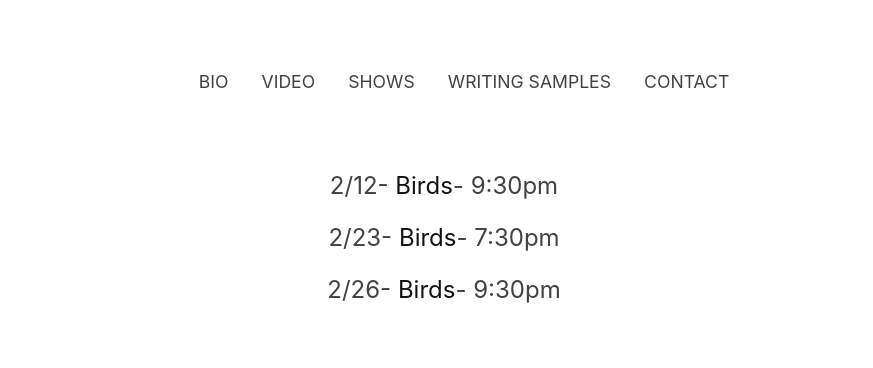
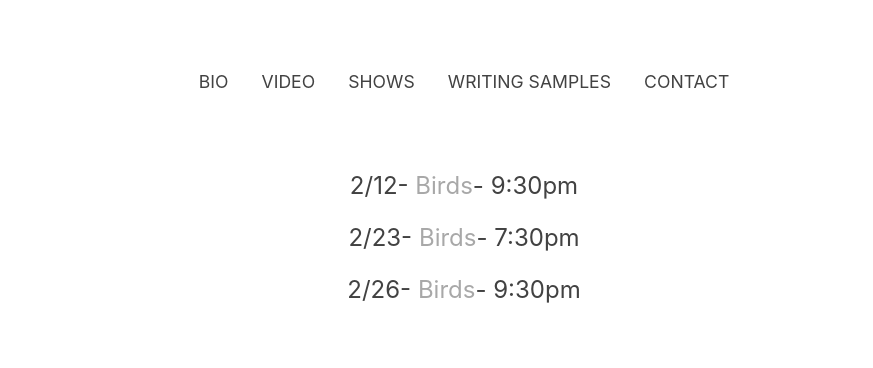
Before and after one commit to mrillstone/AppleComedy, a website: page Shows.html in a window 1280 px wide. Shown: the part 237-605 px from the top of the page, without its empty margins (196-1069 px from the left). Drawn offline with nearby package versions, Linux system fonts and the light colour scheme; a web font is replaced by a local one.

Commit message:
added handlebars

```diff
--- a/Shows.html
+++ b/Shows.html
@@ -25,10 +25,15 @@
     </div>
 
     <div class="shows">
-        <p>2/12- <a href="https://birdsoystershack.com/">Birds</a>- 9:30pm</p>
-        <p>2/23- <a href="https://birdsoystershack.com/">Birds</a>- 7:30pm</p>
-        <p>2/26- <a href="https://birdsoystershack.com/">Birds</a>- 9:30pm</p>
+      <ul class="show-container" style="list-style: none;"></ul>
     </div>
+
+    <script id="show-template" type="text/x-handlebars-template">
+      {{#each shows}}
+        <li><p>{{date}}- <a href="{{venuelink}}">{{venue}}</a>- {{time}}</p></li>
+      {{/each}}
+    </script>
+
 
     <div class="footer">
         <div>
@@ -39,10 +44,14 @@
         <div class="foot-tagline">
           <p>What do you think so far?</p>
         </div>
-      </div>
+    </div>
+
+
       <script src="https://kit.fontawesome.com/2c1b159b07.js" crossorigin="anonymous"></script>
-      <script src="https://code.jquery.com/jquery-3.4.1.slim.min.js" integrity="sha384-J6qa4849blE2+poT4WnyKhv5vZF5SrPo0iEjwBvKU7imGFAV0wwj1yYfoRSJoZ+n" crossorigin="anonymous"></script>
+      <script src="https://cdn.jsdelivr.net/npm/handlebars@latest/dist/handlebars.js"></script>
+      <script src="http://ajax.googleapis.com/ajax/libs/jquery/1.9.1/jquery.min.js"></script>
       <script src="https://cdn.jsdelivr.net/npm/popper.js@1.16.0/dist/umd/popper.min.js" integrity="sha384-Q6E9RHvbIyZFJoft+2mJbHaEWldlvI9IOYy5n3zV9zzTtmI3UksdQRVvoxMfooAo" crossorigin="anonymous"></script>
       <script src="https://stackpath.bootstrapcdn.com/bootstrap/4.4.1/js/bootstrap.min.js" integrity="sha384-wfSDF2E50Y2D1uUdj0O3uMBJnjuUD4Ih7YwaYd1iqfktj0Uod8GCExl3Og8ifwB6" crossorigin="anonymous"></script>
+      <script src="/site.js"></script>
     </body>
   </html>
--- a/main.css
+++ b/main.css
@@ -8,13 +8,12 @@ body {
 }
 
 a {
-    color: #121212;
-    text-decoration: none;
+    color: #a8a8a8;
     background-color: transparent;
 }
 
 a:hover {
-    color: #a8a8a8;
+    color: #121212;
 }
 
 .header {
@@ -150,12 +149,16 @@ a:hover {
     font-family: "proxima-nova";
     margin-top: 2rem;
 }
+.email p {
+    width: 100%;
+}
 
 .email input {
     border-radius: 25px;
     border-style: solid;
     width: 100%;
     padding: 12px 20px;
+    min-width: 20rem;
 }
 
 .email textarea {
@@ -167,6 +170,7 @@ a:hover {
 }
 
 .email button {
+    padding: 10px 30px;
     border-radius: 25px;
     border-style: solid;
     border: 2px solid #424242;
--- /dev/null
+++ b/site.js
@@ -0,0 +1,30 @@
+ var events = {
+    "shows":  [{
+              "date": "2/12",
+              "time": "9:30pm",
+              "venue": "Birds",
+              "venuelink": "https://birdsoystershack.com/"
+            }, {
+                "date": "2/23",
+                "time": "7:30pm",
+                "venue": "Birds",
+                "venuelink": "https://birdsoystershack.com/"
+            }, {
+                "date": "2/26",
+                "time": "9:30pm",
+                "venue": "Birds",
+                "venuelink": "https://birdsoystershack.com/"
+            }
+    ]
+}
+
+$(document).ready(function(){
+
+  var showTemplate = $("#show-template").html();
+
+  var compiled = Handlebars.compile(showTemplate);
+  console.log(compiled(events.shows[0]));
+
+  $(".show-container").html(compiled(events));
+
+});
```
Also changed, not shown: package.json (added, +21 -0 lines), shows.json (added, +14 -0 lines), 1 other file.
